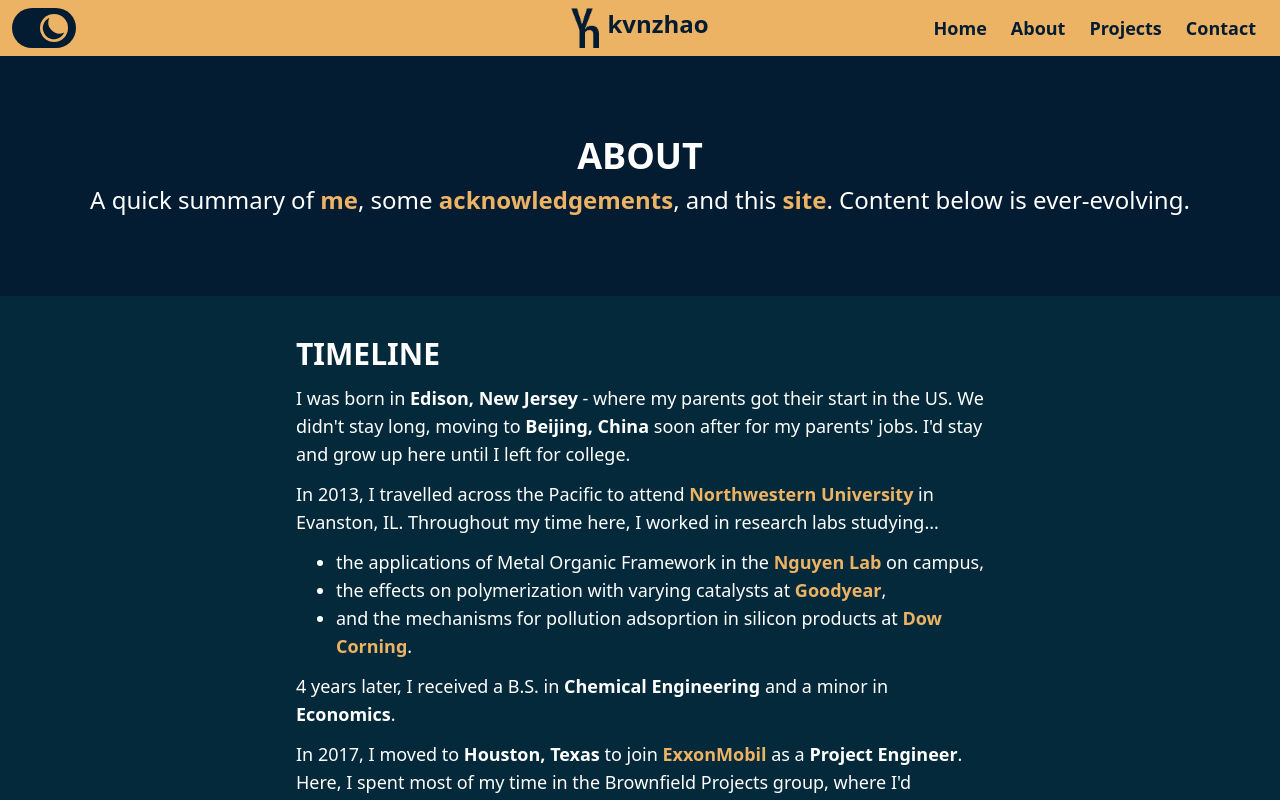
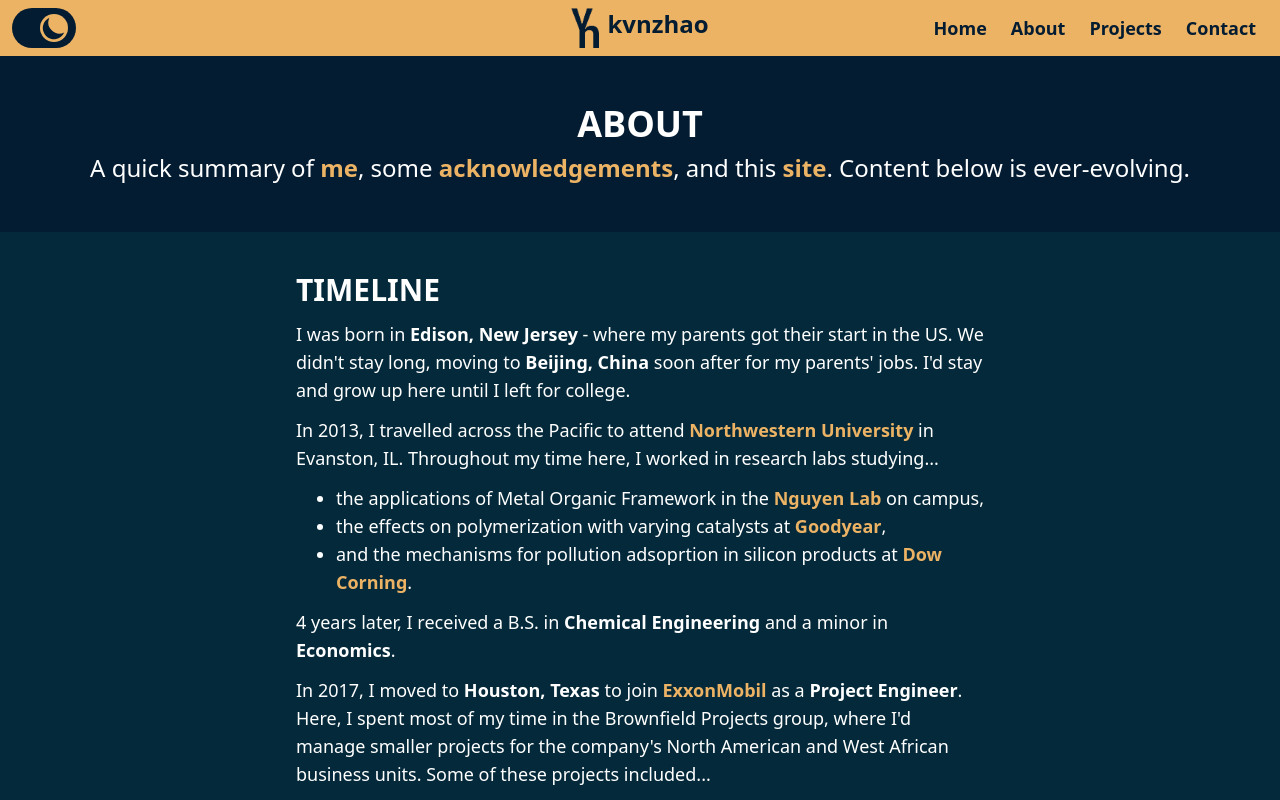
Before and after one commit to heykzhao/kvnzhao-website, a Next.js app: page /about in a window 1280 px wide. Shown: the top 800 px of the page. Built offline with nearby package versions, Linux system fonts and the light colour scheme.

Commit message:
Reduce padding in hero section title (from p-20 to p-12)

```diff
--- a/components/AboutHeroSection/AboutHeroSection.tsx
+++ b/components/AboutHeroSection/AboutHeroSection.tsx
@@ -9,7 +9,7 @@
 const HeroSection: NextPage<ChildProps> = ({ darkMode }: ChildProps) => {
   return (
     <div className={darkMode ? "dark" : ""}>
-      <div className=" flex flex-col items-center bg-light-mode-1 p-20 text-white dark:bg-dark-mode-1">
+      <div className=" flex flex-col items-center bg-light-mode-1 p-12 text-white dark:bg-dark-mode-1">
         <h1 className="text-center text-3xl font-black uppercase sm:text-4xl">
           About
         </h1>
--- a/components/ProjectsHeroSection/ProjectsHeroSection.tsx
+++ b/components/ProjectsHeroSection/ProjectsHeroSection.tsx
@@ -9,7 +9,7 @@
 }: ChildProps) => {
   return (
     <div className={darkMode ? "dark" : ""}>
-      <div className=" flex flex-col items-center bg-light-mode-1 p-20 text-white dark:bg-dark-mode-1">
+      <div className=" flex flex-col items-center bg-light-mode-1 p-12 text-white dark:bg-dark-mode-1">
         <h1 className="text-center text-3xl font-black uppercase sm:text-4xl">
           Projects
         </h1>
```
